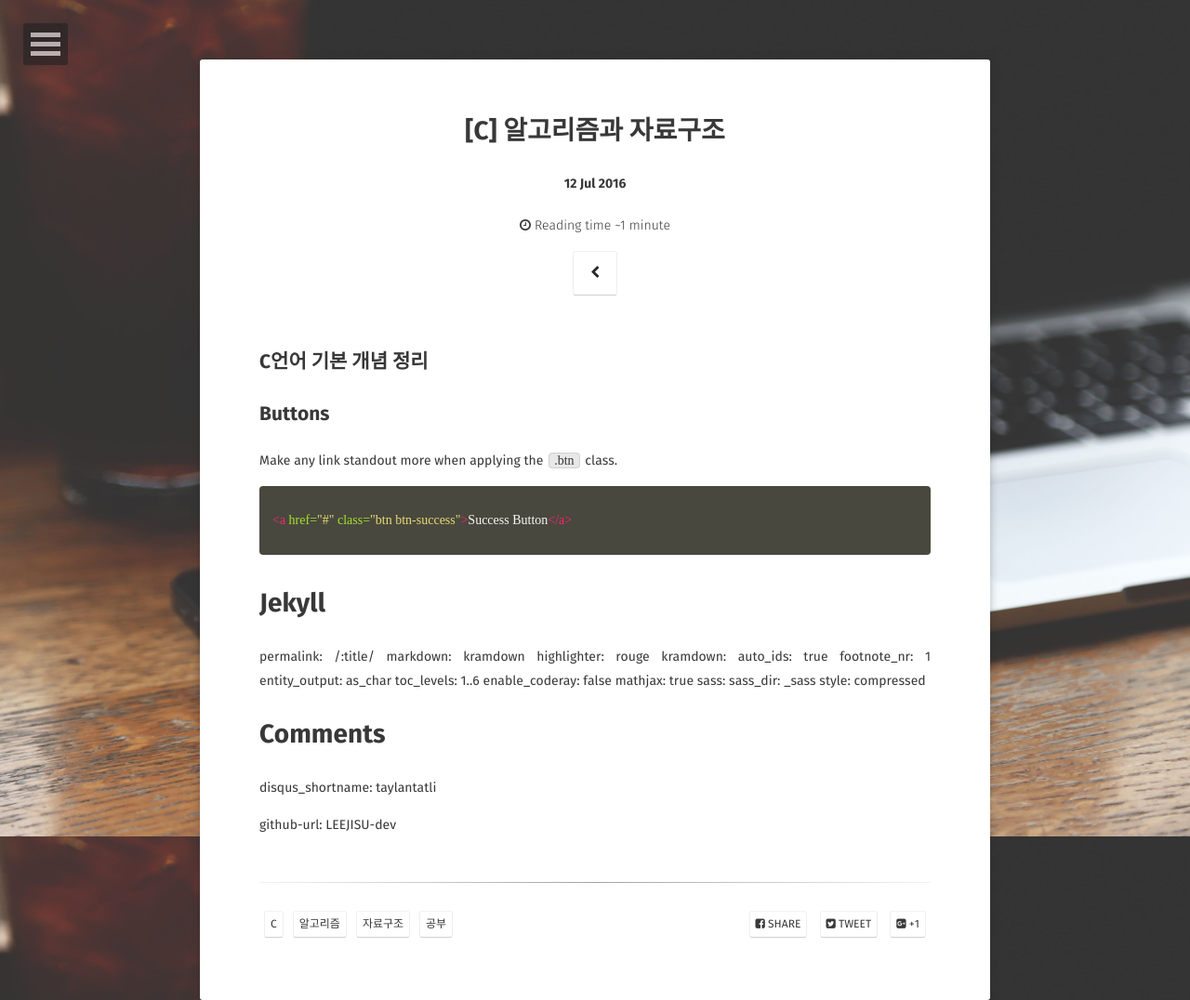
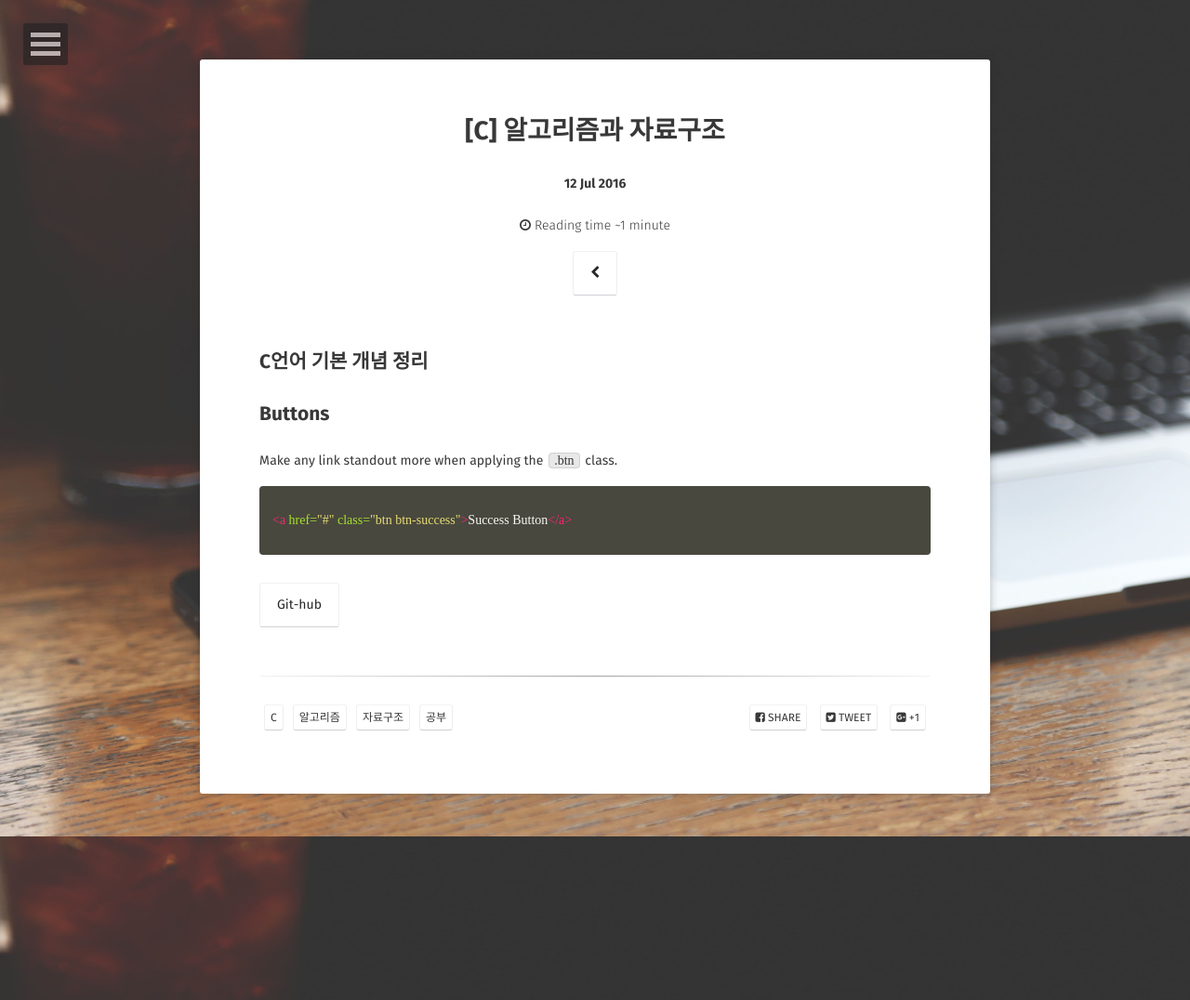
Before and after one commit to LEEJISU-dev/LEEJISU-dev.github.io, a Jekyll site: the page built from _posts/2016-07-12- [C] 알고리즘과 자료구조.md, in a window 1280 px wide. Shown: the whole page at 93% size. Built offline with Jekyll 4.4.1, drawn with Linux system fonts in a browser that asks for light colours; some web fonts are replaced.

Commit message:
Modified post

```diff
--- a/_posts/2016-07-12- [C] 알고리즘과 자료구조.md
+++ b/_posts/2016-07-12- [C] 알고리즘과 자료구조.md
@@ -22,22 +22,4 @@
 {% endhighlight %}
 
 
-# Jekyll
-permalink:          /:title/
-markdown:           kramdown
-highlighter:        rouge
-kramdown:
-  auto_ids:         true
-  footnote_nr:      1
-  entity_output:    as_char
-  toc_levels:       1..6
-  enable_coderay:   false
-mathjax:            true
-sass:
-  sass_dir:         _sass
-  style:            compressed
-
-# Comments
-disqus_shortname:   taylantatli
-
-github-url:         LEEJISU-dev
+<a href="https://github.com/LEEJISU-dev/C_study" class="btn">Git-hub</a>
```
